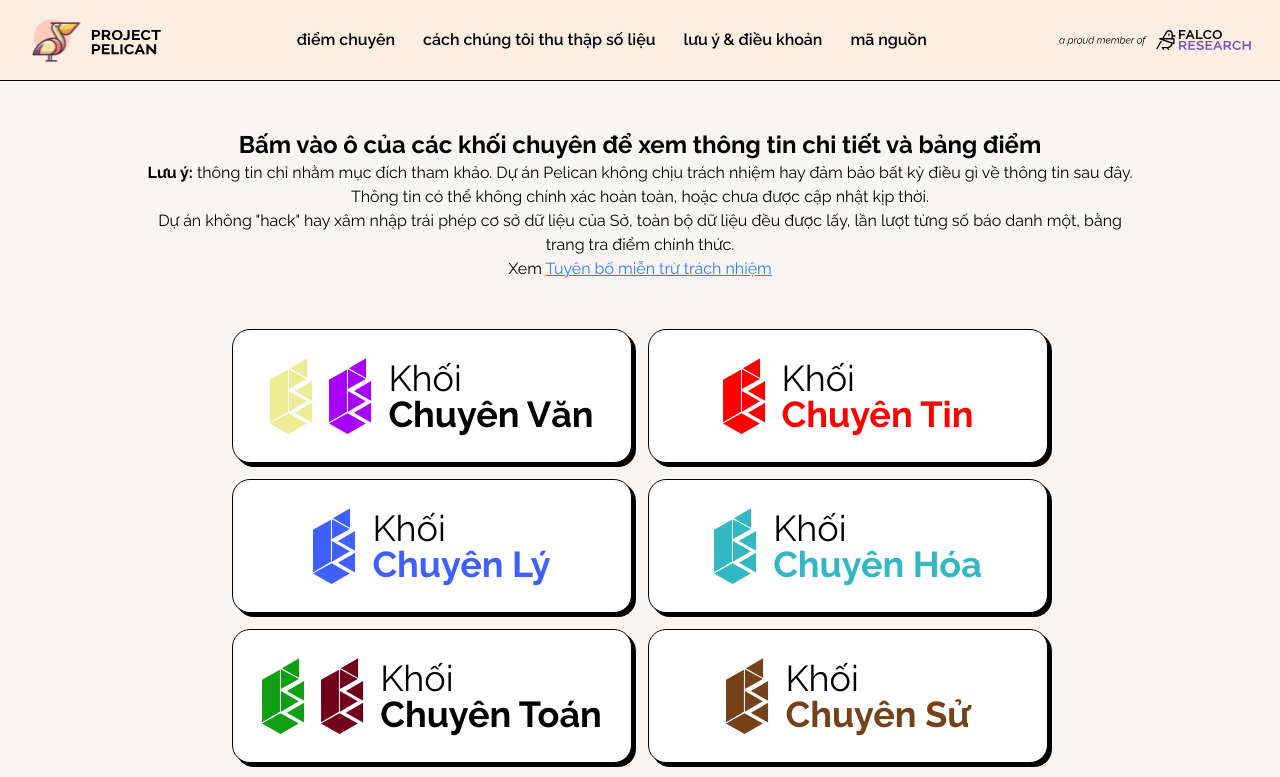
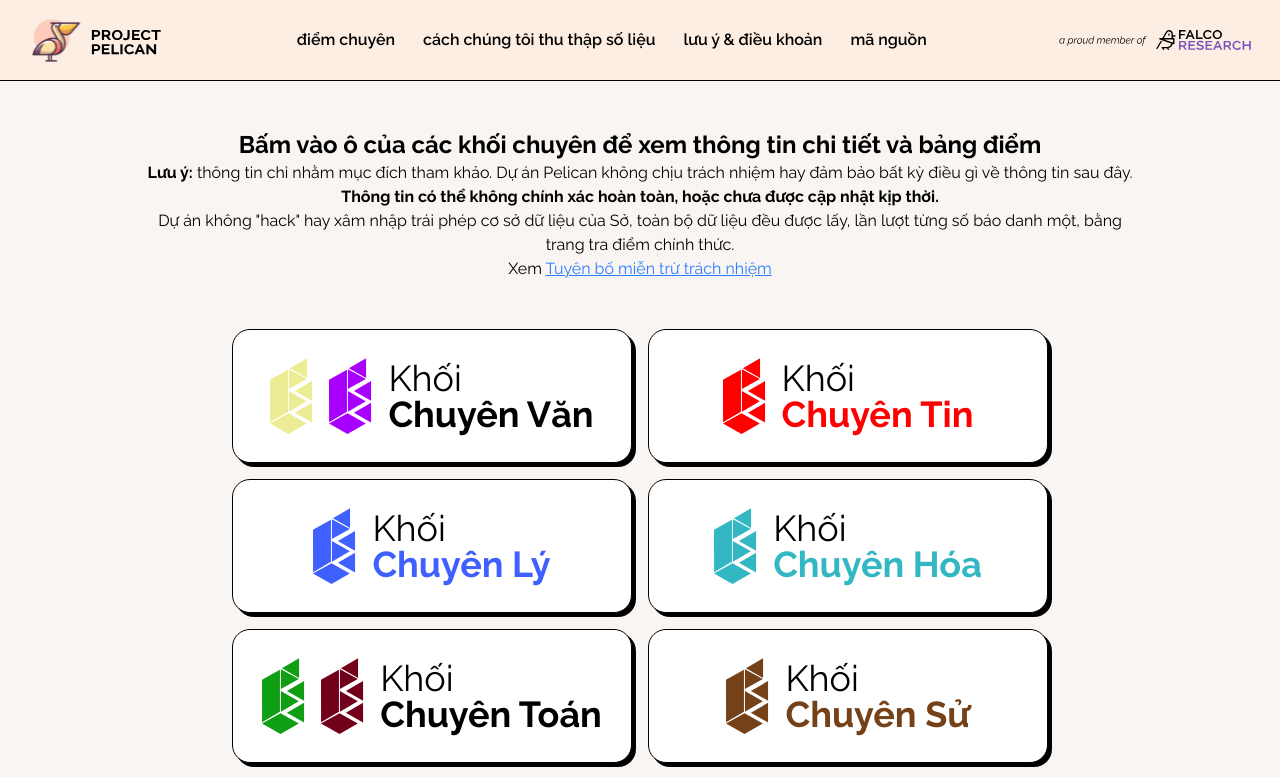
Before and after one commit to falcolabs/pelican, a SvelteKit app in the folder web/: page / in a window 1280 px wide. Shown: the top 777 px of the page. Built offline with nearby package versions, Linux system fonts and the light colour scheme.

Commit message:
ima bold this

```diff
--- a/web/src/components/Disclaimer.svelte
+++ b/web/src/components/Disclaimer.svelte
@@ -1,6 +1,6 @@
 <p class="text-center font-normal">
     <strong>Lưu ý:</strong> thông tin chỉ nhằm mục đích tham khảo. Dự án Pelican không chịu trách
-    nhiệm hay đảm bảo bất kỳ điều gì về thông tin sau đây. <br />Thông tin có thể không chính xác hoàn toàn, hoặc chưa được cập nhật kịp thời.<br />
+    nhiệm hay đảm bảo bất kỳ điều gì về thông tin sau đây. <br /><strong>Thông tin có thể không chính xác hoàn toàn, hoặc chưa được cập nhật kịp thời.</strong><br />
     Dự án không "hack" hay xâm nhập trái phép cơ sở dữ liệu của Sở, toàn bộ dữ liệu đều được lấy, lần
     lượt từng số báo danh một, bằng trang tra điểm chính thức. <br /> Xem
     <a class="text-blue-500 underline" href="/disclaimer#mientru">Tuyên bố miễn trừ trách nhiệm</a>
```
